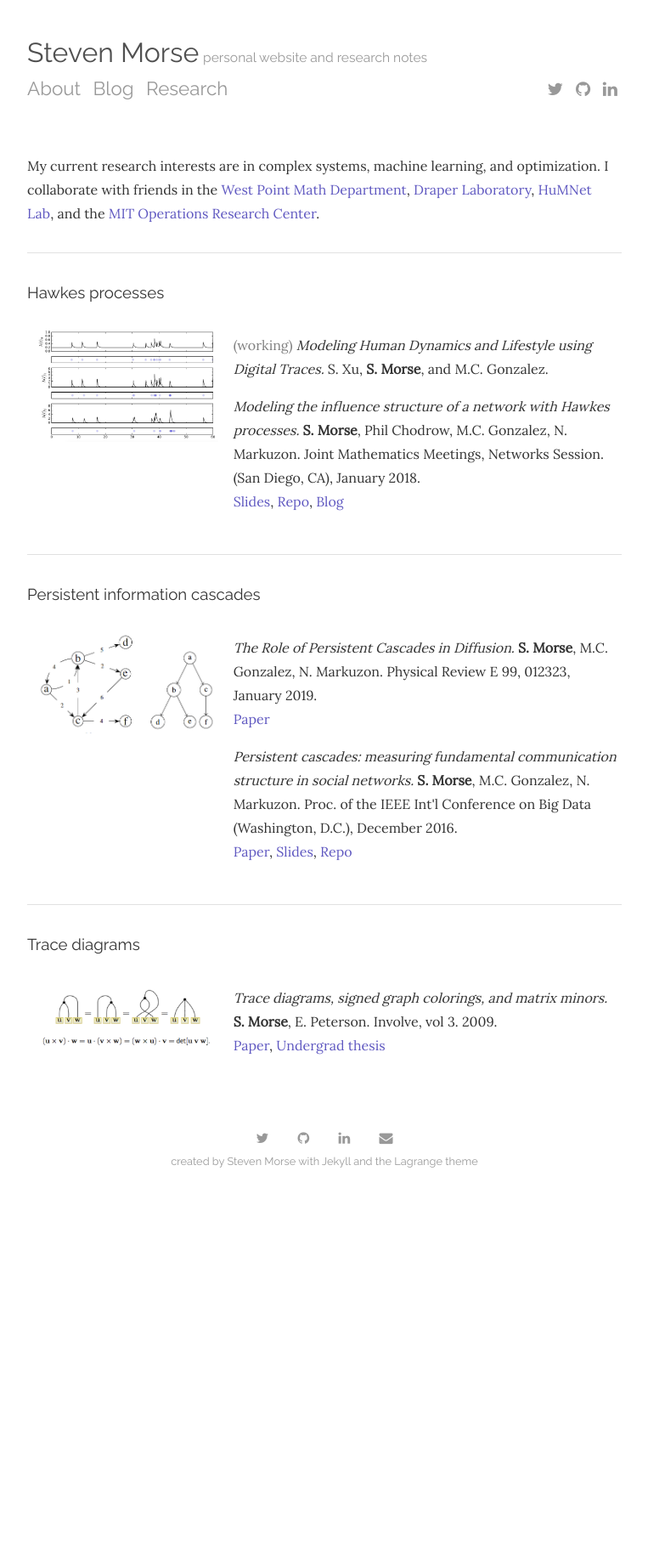
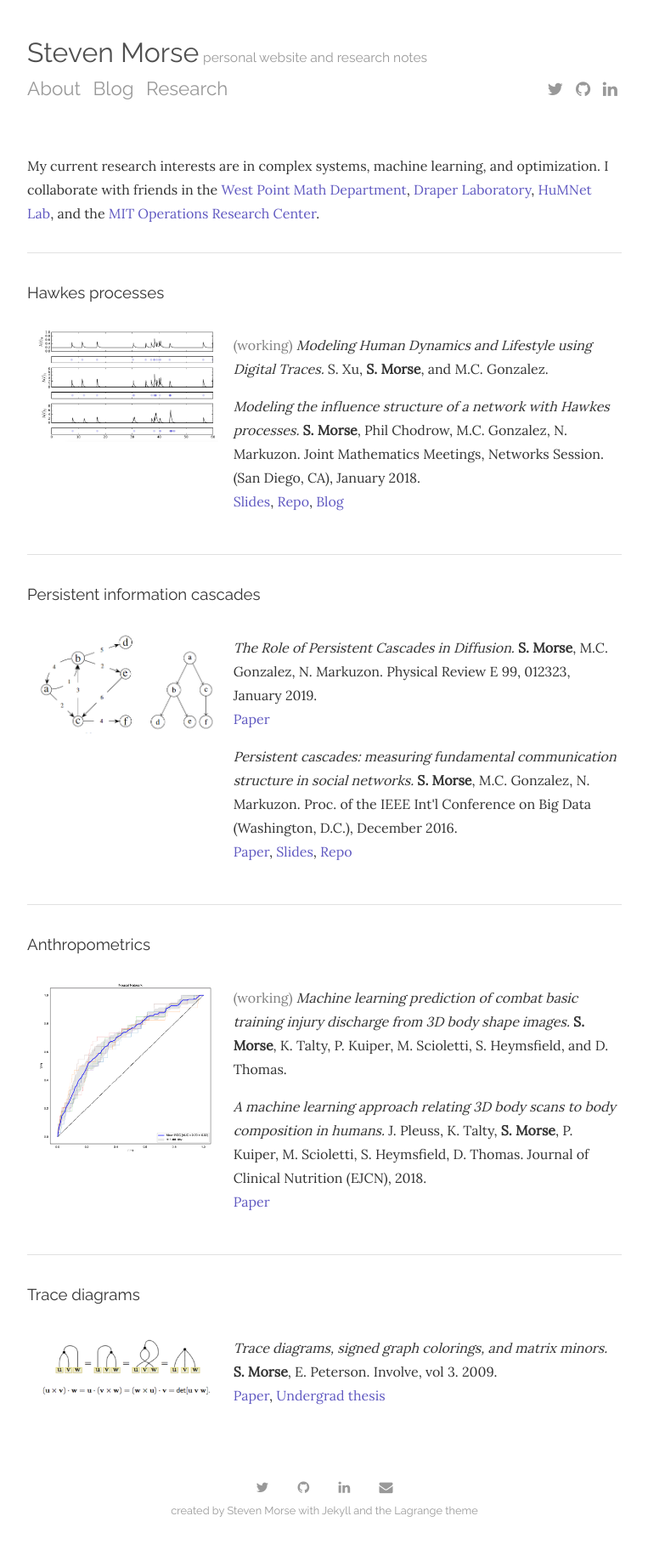
Before and after one commit to stmorse/stmorse.github.io, a Jekyll site: the page built from research.md, in a window 1280 px wide. Shown: the whole page at 85% size, without its empty margins (258-1021 px from the left). Built offline with Jekyll 4.4.1, drawn with Linux system fonts in a browser that asks for light colours; nearby versions of some CDN libraries; before the commit the page ends 1413 px from its top, so only the background shows below that.

Commit message:
updated research

```diff
--- a/research.md
+++ b/research.md
@@ -42,6 +42,24 @@ My current research interests are in complex systems, machine learning, and opti
 
 <hr>
 
+### Anthropometrics
+
+<div class="row">
+    <div class="four columns">
+        <img style="padding: 10px; float: center;" width="100%" src="{{ site.baseurl }}/images/nn_body_comp.png" alt="nn roc">
+    </div>
+    <div class="eight columns">
+        <p><span style="color: gray">(working)</span> <i>Machine learning prediction of combat basic training injury discharge from 3D body shape images.</i>  <b>S. Morse</b>, K. Talty, P. Kuiper, M. Scioletti, S. Heymsfield, and D. Thomas. </p>
+
+        <p><i>A machine learning approach relating 3D body scans to body composition in humans.</i> J. Pleuss, K. Talty, <b>S. Morse</b>, P. Kuiper, M. Scioletti, S. Heymsfield, D. Thomas.  Journal of Clinical Nutrition (EJCN), 2018. <br/>
+        <a href="https://www.ncbi.nlm.nih.gov/pubmed/30315314">Paper</a></p>
+    </div>
+</div>
+
+
+
+<hr>
+
 ### Trace diagrams
 
 <div class="row">
```
Also changed, not shown: images/nn_body_comp.png (added).
